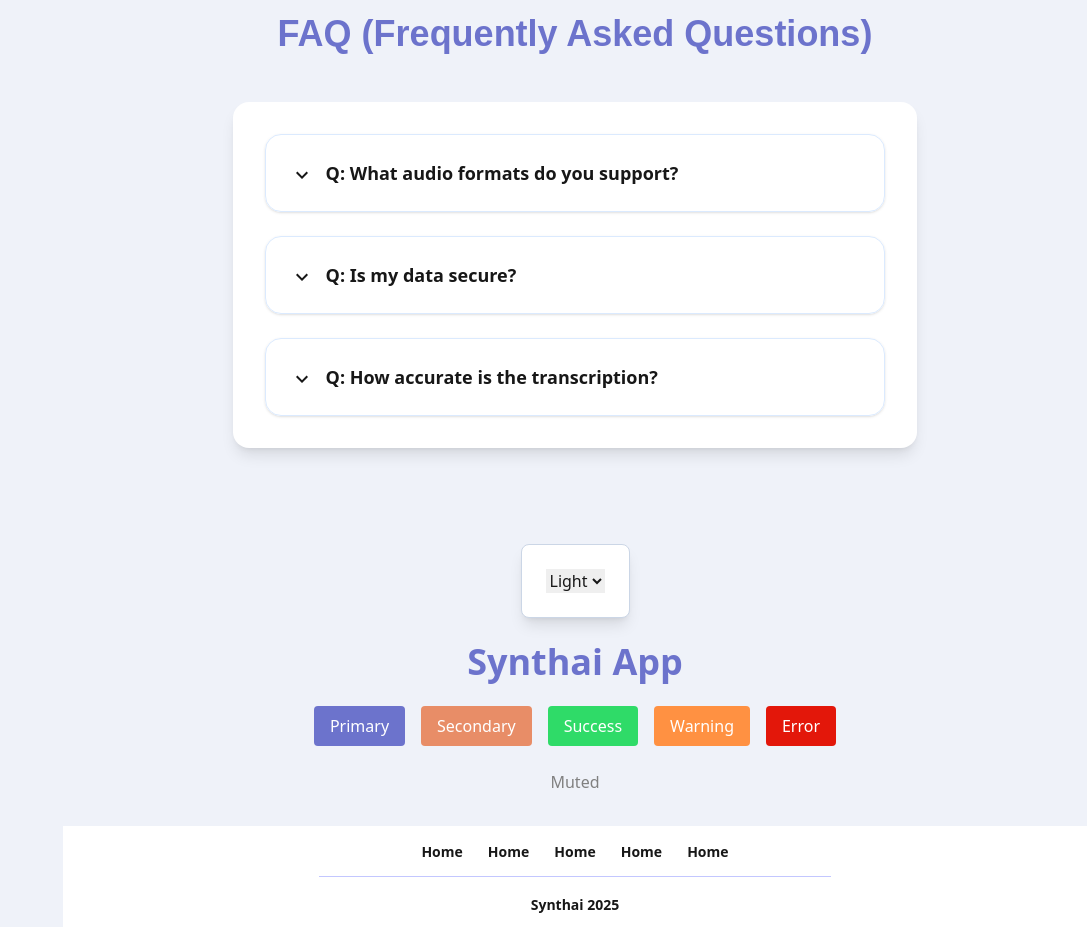
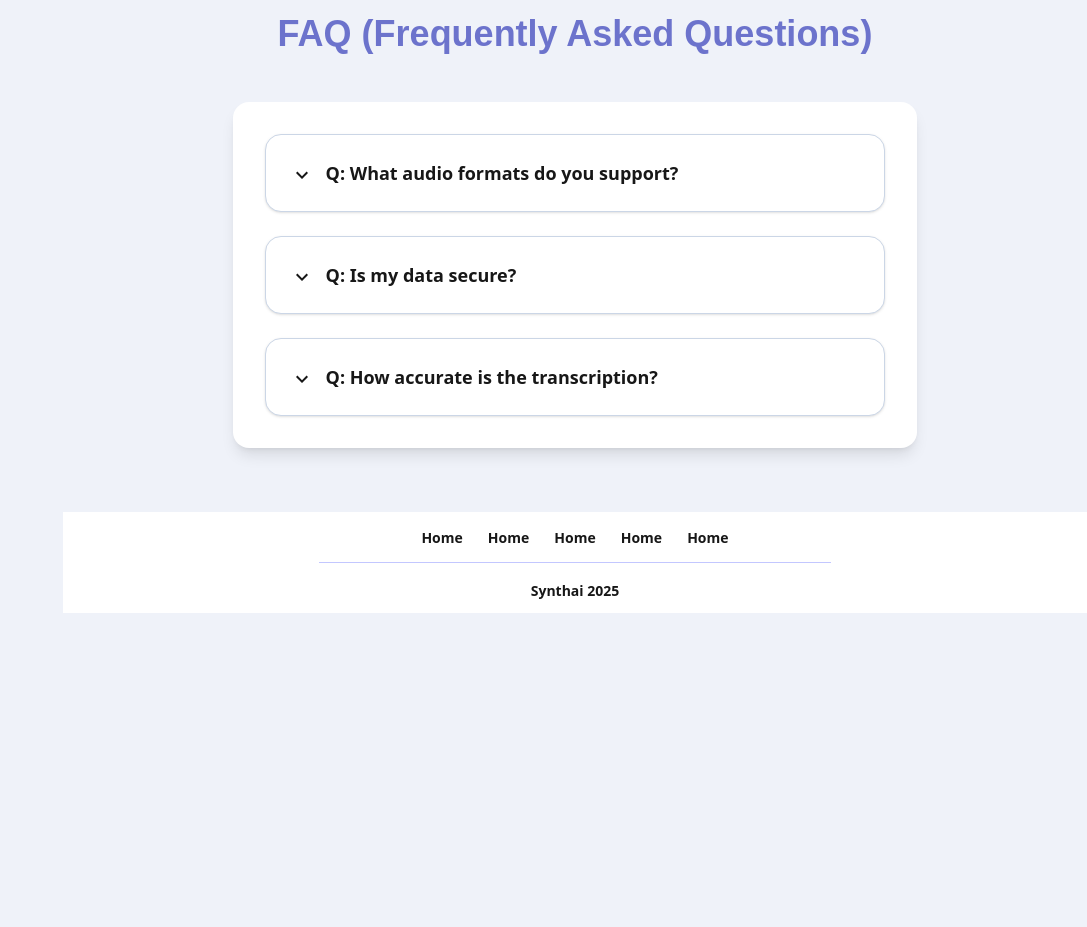
Before and after one commit to fabilier228/ai.synthai.src.frontend, a Next.js app: page / in a window 1280 px wide. Shown: the part 3080-4007 px from the top of the page, without its empty margins (193-1280 px from the left). After the commit the page ends 3693 px from the top, so only its background shows below. Built offline with nearby package versions, Linux system fonts and the light colour scheme.

Commit message:
fix how it works section and faq section  colors

```diff
--- a/src/app/page.tsx
+++ b/src/app/page.tsx
@@ -25,28 +25,7 @@
           </div>
         </div>
         <FQASection />
-        <div className="flex-1 h-full w-full flex flex-col items-center justify-center gap-y-6 p-8">
-          <div className="bg-surface p-6 rounded-lg border border-outline shadow-lg">
-            <ThemeToggle />
-          </div>
-          <h1 className="text-primary text-4xl font-bold"> Synthai App</h1>
-          <div className="flex gap-4 flex-wrap justify-center">
-            <div className="bg-primary text-white px-4 py-2 rounded">
-              Primary
-            </div>
-            <div className="bg-secondary text-white px-4 py-2 rounded">
-              Secondary
-            </div>
-            <div className="bg-success text-white px-4 py-2 rounded">
-              Success
-            </div>
-            <div className="bg-warning text-white px-4 py-2 rounded">
-              Warning
-            </div>
-            <div className="bg-error text-white px-4 py-2 rounded">Error</div>
-          </div>
-          <p className="text-muted text-center max-w-md">Muted</p>
-        </div>
+        {/* <ThemeToggle /> */}
       </div>
       <Footer />
       <Navbar />
--- a/src/components/FQASeaction.tsx
+++ b/src/components/FQASeaction.tsx
@@ -40,7 +40,7 @@
         {faqs.map((faq, i) => (
           <div
             key={i}
-            className="bg-white/80 rounded-2xl shadow flex flex-col p-6 border border-blue-100"
+            className="bg-surface rounded-2xl shadow flex flex-col p-6 border border-outline"
           >
             <div
               className="flex items-center gap-3 cursor-pointer"
--- a/src/components/HowItWorksSection.tsx
+++ b/src/components/HowItWorksSection.tsx
@@ -28,7 +28,7 @@
     <h2 className="text-3xl font-extrabold mb-10 text-primary text-center">
       How it works?
     </h2>
-    <div className="w-full h-full mx-auto bg-white rounded-2xl shadow-lg p-8 flex flex-col gap-8 max-w-[370px] md:max-w-none md:w-full">
+    <div className="w-full h-full mx-auto bg-surface rounded-2xl shadow-lg p-8 flex flex-col gap-8 max-w-[370px] md:max-w-none md:w-full">
       {steps.map((step, i) => (
         <div key={i} className="flex items-start gap-4">
           <span className="flex-shrink-0 w-10 h-10 rounded-full bg-secondary text-white flex items-center justify-center font-bold text-lg mt-1">
@@ -38,7 +38,7 @@
             <div className="font-bold text-lg mb-1 text-primary">
               {step.title}
             </div>
-            <div className="text-base text-gray-700 font-normal">
+            <div className="text-base text-text font-normal">
               {step.description}
             </div>
           </div>
```
